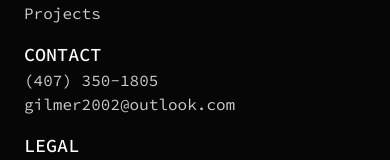
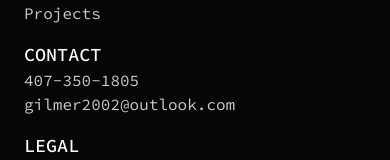
Before and after one commit to gilmerperez/gilmer-perez, a React (Vite) app: page / in a window 390 px wide. Shown: the part 1023-1183 px from the top of the page. Built offline with nearby package versions, Linux system fonts and the light colour scheme.

Commit message:
Removed space in my phone #

```diff
--- a/src/components/Footer/Footer.jsx
+++ b/src/components/Footer/Footer.jsx
@@ -48,7 +48,7 @@ function Footer() {
               <nav className={styles.navItems} aria-label="Contact information">
                 {/* Phone number */}
                 <a href="tel:+14073501805" aria-label="Call me at (407) 350-1805" className={styles.contactLink}>
-                  (407) 350-1805
+                  407-350-1805
                 </a>
                 {/* Email */}
                 <a
```
